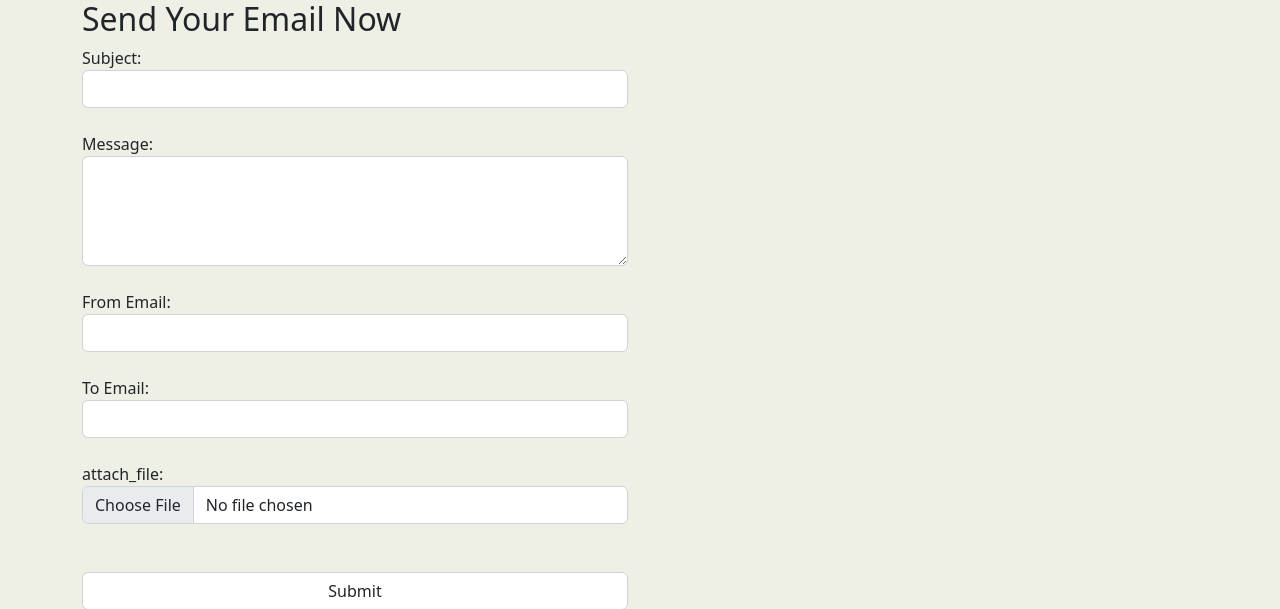
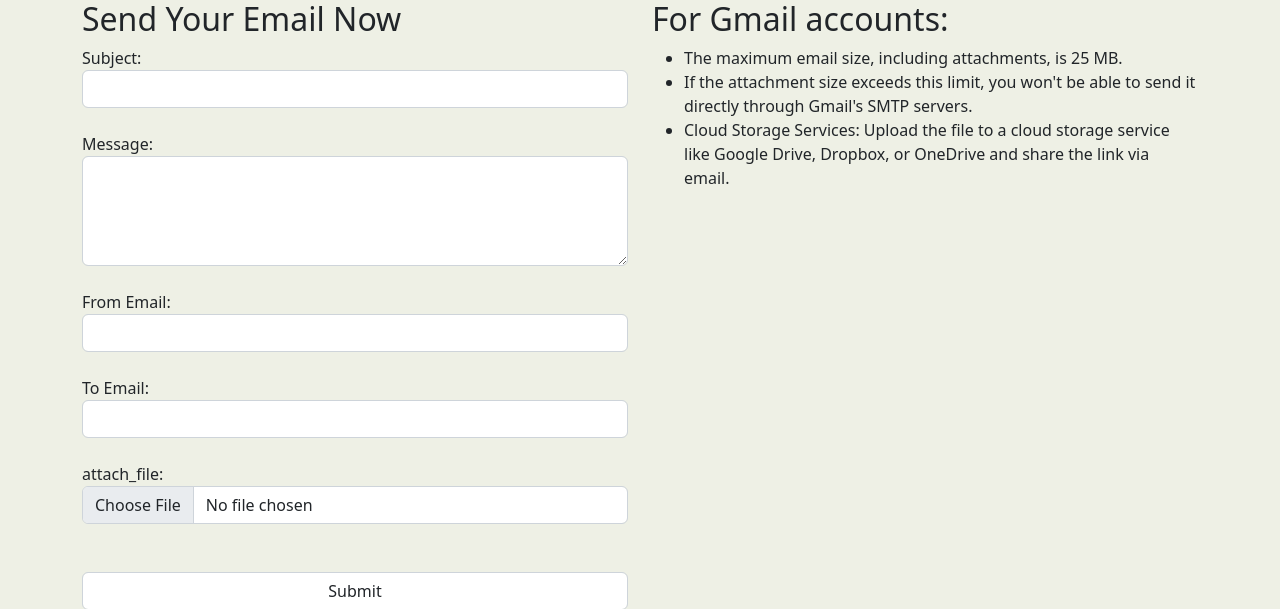
Before and after one commit to Ashish-2911/Email_Sender_Project, a Django app: page /EmailSend/ in a window 1280 px wide. Shown: the top 609 px of the page. Run offline with Django 4.2, Linux system fonts and the light colour scheme; some libraries are stand-ins or nearby versions.

Commit message:
emailFrom.html change some UI

```diff
--- a/app/templates/app/emailForm.html
+++ b/app/templates/app/emailForm.html
@@ -39,6 +39,14 @@
                     <input type="submit" value="Submit" class="form-control">
                 </form>
             </div>
+            <div class="col-sm-6">
+                <h2>For Gmail accounts:</h2>
+                <ul>
+                    <li>The maximum email size, including attachments, is 25 MB.</li>
+                    <li>If the attachment size exceeds this limit, you won't be able to send it directly through Gmail's SMTP servers.</li>
+                    <li>Cloud Storage Services: Upload the file to a cloud storage service like Google Drive, Dropbox, or OneDrive and share the link via email.</li>
+                </ul>
+            </div>
         </div>
     </div>
     <script src="https://cdn.jsdelivr.net/npm/@popperjs/core@2.11.6/dist/umd/popper.min.js"
--- a/app/views.py
+++ b/app/views.py
@@ -12,18 +12,21 @@ def sendMail(request):
 
         # Assuming you're using a file input field in your form with name 'attechfile'
         attached_file = request.FILES.get('attechfile')
+        # Check the size of the attached file
+        max_allowed_size = 25 * 1024 * 1024  # 5MB in bytes
 
         if attached_file:
-            msg = EmailMessage(subject, message, from_email, recipient_list)
-            msg.attach(attached_file.name, attached_file.read(), attached_file.content_type)
-            msg.send()
+            if attached_file.size <= max_allowed_size:
+                msg = EmailMessage(subject, message, from_email, recipient_list)
+                msg.attach(attached_file.name, attached_file.read(), attached_file.content_type)
+                msg.send()
 
-            context = {'em': 'Your Email Has Been Sent Successfully!'}
-            return render(request, 'app/email.html', context)
-        else:
-            # Handle case where no file was uploaded
-            context = {'error': 'No file uploaded.'}
-            return render(request, 'app/email.html', context)
+                context = {'em': 'Your Email Has Been Sent Successfully!'}
+                return render(request, 'app/email.html', context)
+            else:
+                # Handle case where no file was uploaded
+                context = {'error': f'your file size limit is {attached_file.size} bytes more than 25 mb.'}
+                return render(request, 'app/email.html', context)
 
     else:
         return render (request,'app/emailForm.html')
```
Also changed, not shown: app/templates/app/email.html (+9 -5 lines).
